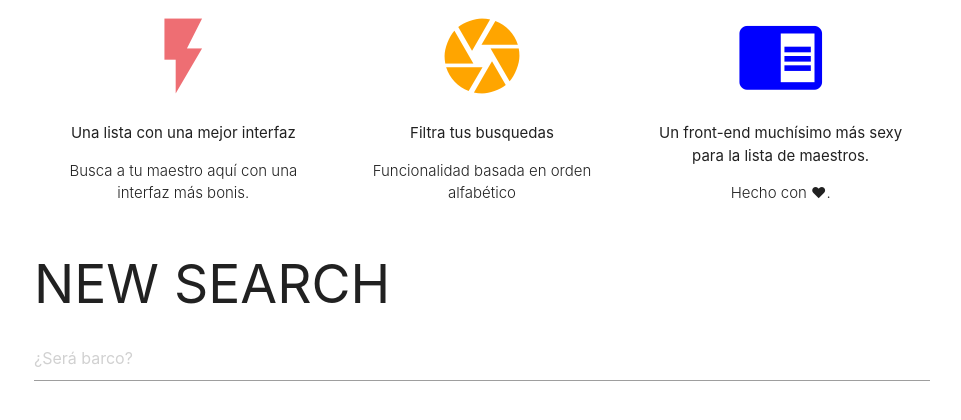
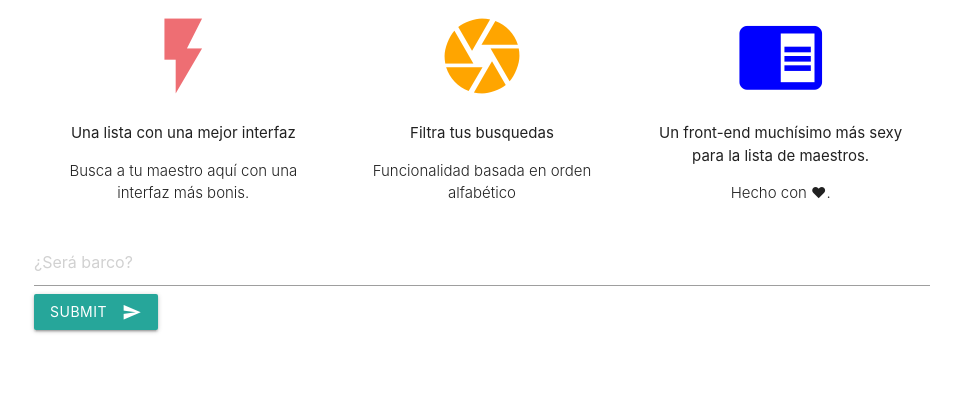
Before and after one commit to yeguacelestial/django-maestros-scraper, a Django app: page /new_search in a window 1280 px wide. Shown: the part 259-679 px from the top of the page, without its empty margins (158-1119 px from the left). Run offline with Django 3.2, Linux system fonts and the light colour scheme.

Commit message:
Added beautiful submit button

```diff
--- a/django_maestros_scraper/templates/base.html
+++ b/django_maestros_scraper/templates/base.html
@@ -53,7 +53,7 @@
                     <p class="light center">Hecho con ❤.</p>
                 </div>
             </div>
-    </div>
+        </div>
         <!--Inheritance of the full code-->
         {% block content %}
         {% endblock content %}
--- a/django_maestros_scraper/templates/maestros_app/newsearch.html
+++ b/django_maestros_scraper/templates/maestros_app/newsearch.html
@@ -2,10 +2,12 @@
 
 {% block content %}
 
-    <h2>NEW SEARCH</h2>
-
     <form action="{% url 'new_search' %}" method="POST">
+        {% csrf_token %}
         <input type="text" name="search" placeholder="¿Será barco?">
+        <button class="btn waves-effect waves-light" type="submit" name="action">Submit
+            <i class="material-icons right">send</i>
+        </button>
     </form>
 
 {% endblock %}
```
